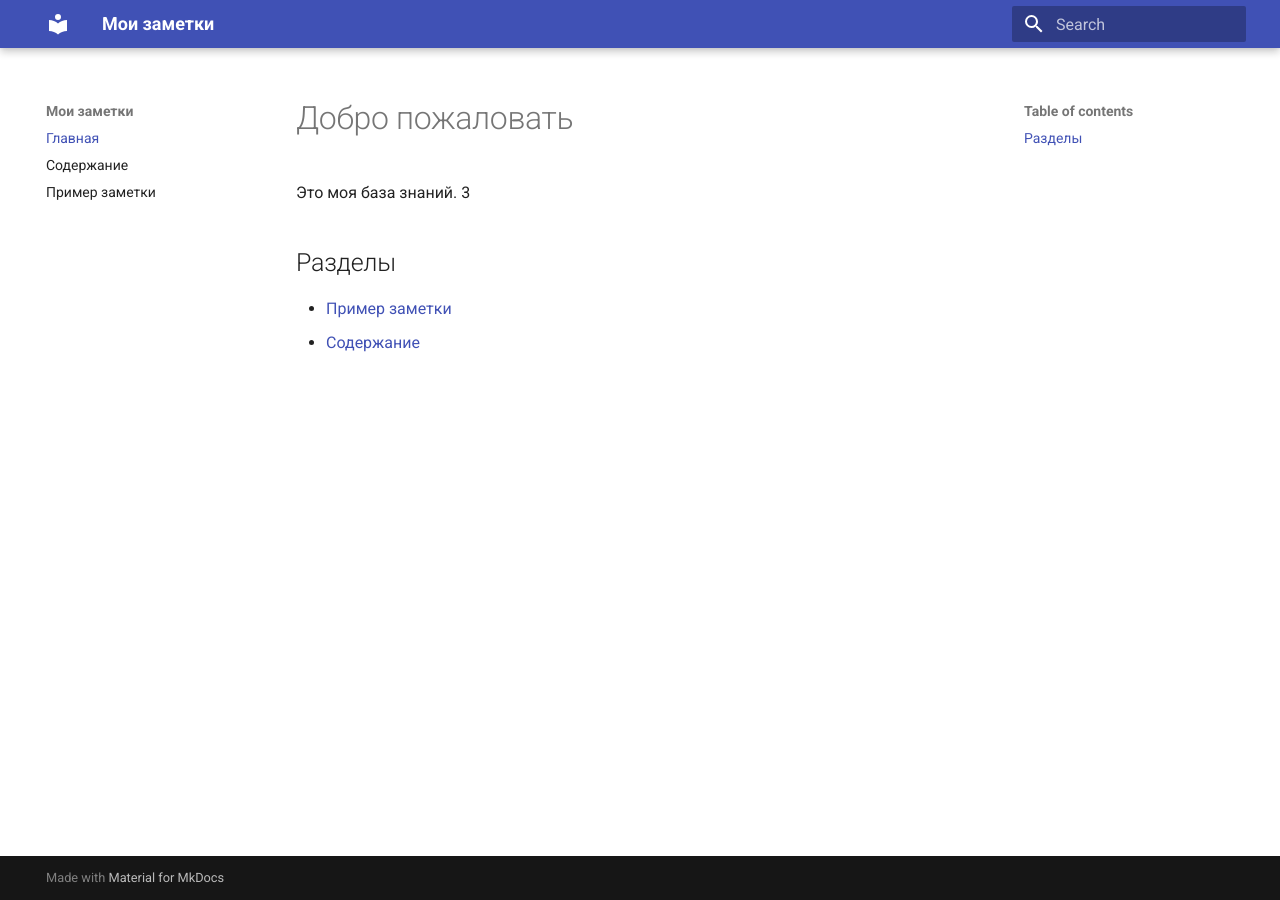
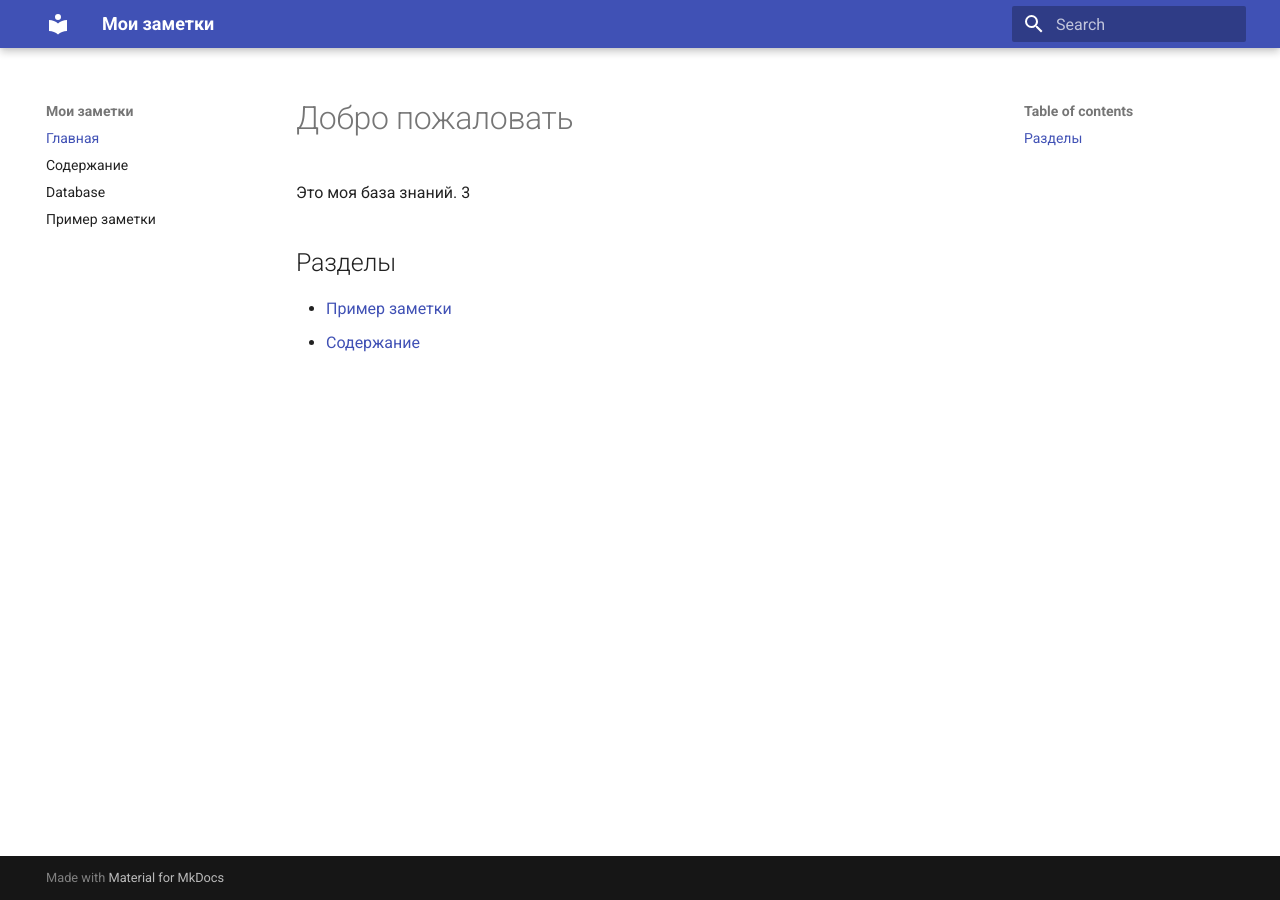
Before and after one commit to SergeiKirillov/sergeikirillov.github.io, an MkDocs documentation site: the page built from docs/index.md, in a window 1280 px wide. Built offline with MkDocs 1.6.1 and Material for MkDocs 9.7.7, drawn with Linux system fonts in a browser that asks for light colours.

Commit message:
Update mkdocs.yml

```diff
--- a/mkdocs.yml
+++ b/mkdocs.yml
@@ -8,6 +8,8 @@ theme:
 nav:
   - Главная: index.md
   - Содержание: content.md
+  - Database: DataBase/Clents.md
+
   - Пример заметки: note1.md
 
 markdown_extensions:
```
